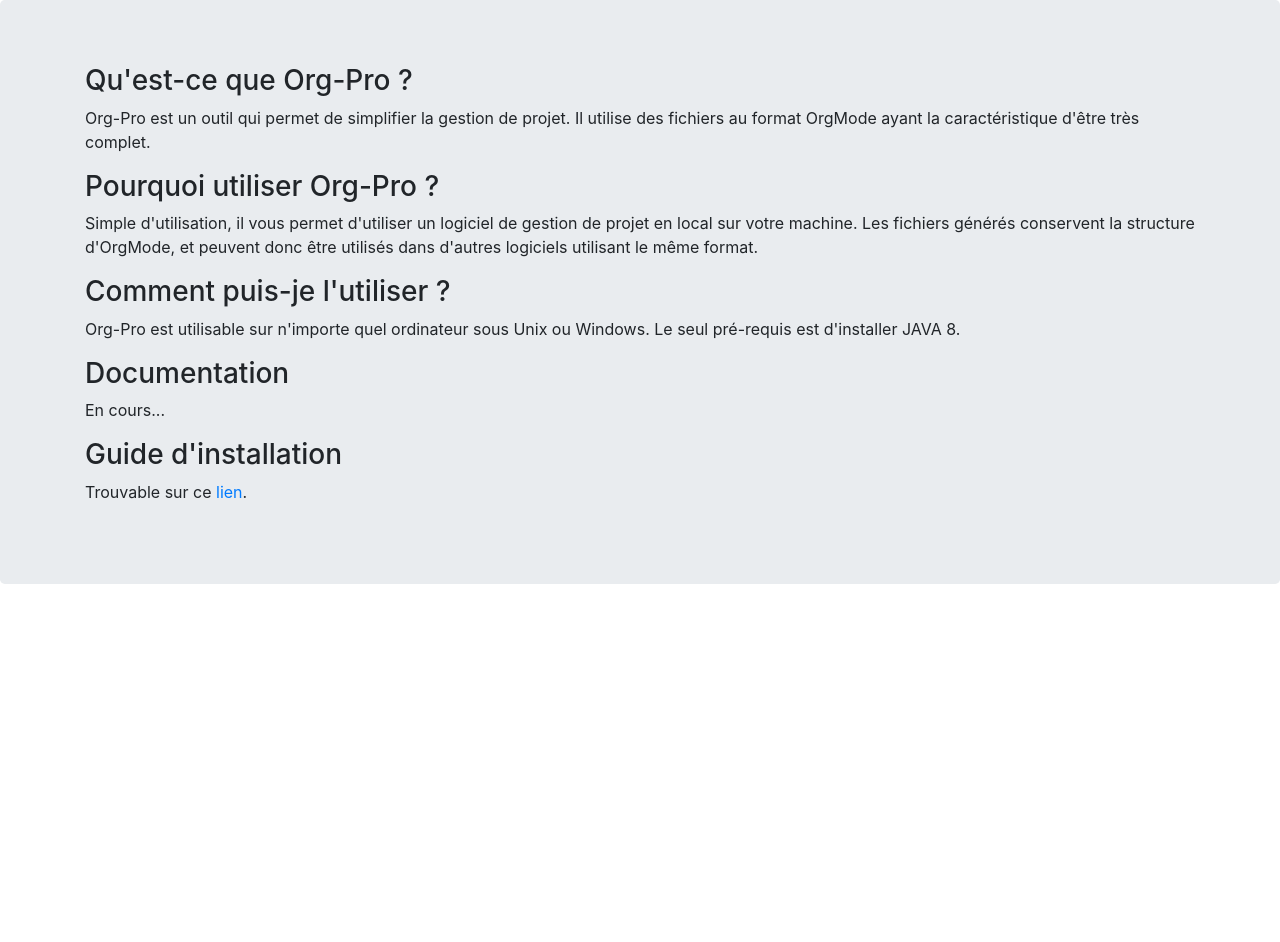
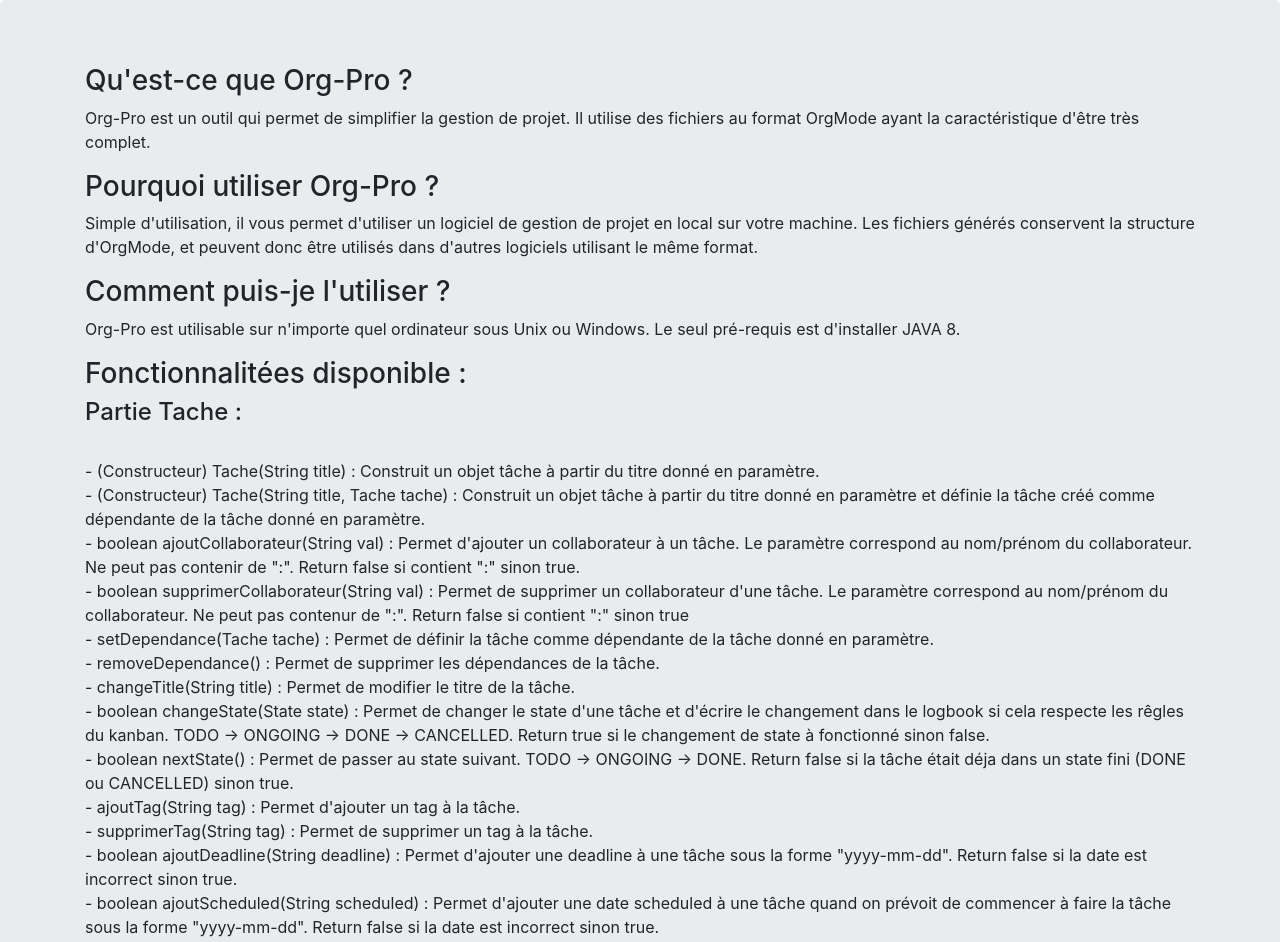
Before and after one commit to Org-Pro/orgpro-api, a plain HTML site: page index.html in a window 1280 px wide. Shown: the top 942 px of the page. Before the commit the page ends 800 px from the top, so only its background shows below. Drawn offline with nearby package versions, Linux system fonts and the light colour scheme.

Commit message:
Update index.html

```diff
--- a/index.html
+++ b/index.html
@@ -11,8 +11,57 @@
 	<h3>Comment puis-je l'utiliser ?</h3>
 	<p>Org-Pro est utilisable sur n'importe quel ordinateur sous Unix ou Windows. Le seul pré-requis est d'installer JAVA 8.</p>
 
-	<h3>Documentation</h3>
-	<p>En cours...</p>
+	<h3>Fonctionnalitées disponible :</h3>
+		<h4>Partie Tache : </h4><br>
+			<p>
+			- (Constructeur) Tache(String title) :	Construit un objet tâche à partir du titre donné en paramètre.<br>
+
+			- (Constructeur) Tache(String title, Tache tache) : Construit un objet tâche à partir du titre donné en paramètre et définie la tâche créé comme dépendante de la tâche donné en paramètre.<br>
+
+			- boolean ajoutCollaborateur(String val) : Permet d'ajouter un collaborateur à un tâche. Le paramètre correspond au nom/prénom du collaborateur. Ne peut pas contenir de ":". Return false si contient ":" sinon true.<br>
+
+			- boolean supprimerCollaborateur(String val) : Permet de supprimer un collaborateur d'une tâche. Le paramètre correspond au nom/prénom du collaborateur. Ne peut pas contenur de ":". Return false si contient ":" sinon true<br>
+
+			- setDependance(Tache tache) : Permet de définir la tâche comme dépendante de la tâche donné en paramètre.<br>
+
+			- removeDependance() : Permet de supprimer les dépendances de la tâche.<br>
+
+			- changeTitle(String title) : Permet de modifier le titre de la tâche.<br>
+
+			- boolean changeState(State state) : Permet de changer le state d'une tâche et d'écrire le changement dans le logbook si cela respecte les rêgles du kanban. TODO -> ONGOING -> DONE -> CANCELLED. Return true si le changement de state à fonctionné sinon false.<br>
+
+			- boolean nextState() : Permet de passer au state suivant. TODO -> ONGOING -> DONE. Return false si la tâche était déja dans un state fini (DONE ou CANCELLED) sinon true.<br>
+
+			- ajoutTag(String tag) : Permet d'ajouter un tag à la tâche.<br>
+
+			- supprimerTag(String tag) : Permet de supprimer un tag à la tâche.<br>
+
+			- boolean ajoutDeadline(String deadline) : Permet d'ajouter une deadline à une tâche sous la forme "yyyy-mm-dd". Return false si la date est incorrect sinon true.<br>
+
+			- boolean ajoutScheduled(String scheduled) : Permet d'ajouter une date scheduled à une tâche quand on prévoit de commencer à faire la tâche sous la forme "yyyy-mm-dd". Return false si la date est incorrect sinon true.<br>
+
+			- boolean ajoutClosed(String closed) : Permet d'ajouter une date closed à une tâche quand la tâche est fini sous la forme "yyyy-mm-dd". Return false si la date est incorrect sinon true.<br>
+
+			- boolean ajoutProperty(String name, String value, boolean constructor) : Permet d'ajouter une property à un tâche à partir de la clé (name) et de sa valeur (value). On ne peut pas modifier les property "ID, DEPENDENCE, COLLABORATOR, CLOCK" sauf si le paramètre constructeur vaut true. Return true si l'ajout est passé.<br>
+
+			- boolean supprimerProperty(String name, boolean interne) : Permet de supprimer une property à partir de la clé (name). On ne peut pas modifier les property "ID, DEPENDENCE, COLLABORATOR, CLOCK" sauf si le paramètre interne vaut true. Return true si la suppression est passé.<br>
+
+			- boolean ecritureFichier(String path, boolean append) : Permet d'écrire les données de la tâche dans un fichier donné en paramètre (path). Si le paramètre append vaut true l'écriture se fera à la fin du fichier sinon elle écrasera le fichier. Return true si l'écriture est passé sinon false.<br>
+
+			- static List&ltTache&gt lectureFichier(String path) : Permet de lire un fichier à partir du path. Return la liste de tâche récupérer dans le fichier sinon null.<br>
+
+			- static boolean supprimerTache(List&ltTache&gt taches, int numTache) : Permet de supprimer une tâche d'une liste en paramètre (taches) à partir du numéro de la tâche dans la liste (numTache). Si d'autre tâche dépende de la tâche à supprimer alors elles seront supprimer aussi. Return true si la suppression est passé sinon false.<br>
+
+			- static boolean deleteDependanceListe(Liste&ltTache&gt list, int numTache) : Permet de rendre indépendante une tâche si elle possède une dépendance en donnant le numéro de la tâche (numTache) dans la liste (list). La méthode va réorganiser la liste en mettant la tache à la fin de la liste.
+			La tâche choisi ne peut pas devenir indépendante s'il existe dans la liste une tâche qui dépend d'elle. Return true si la suppression de dépendance est passé sinon false.<br>
+
+			- String toString() : Retourne les info de la tâche comme elles sont écrit dans le fichier.<br><br>
+
+			<h4>Partie Scrum : </h4><br>
+			- static Liste&ltTache&gt listerTacheState(Liste&ltTache&gt liste, State state) : A partir de la liste en paramètre (liste), la méthode va retourner une liste de tâche qui sont dans l'état donné en paramètre (state).<br>
+
+			- static Liste&ltTache&gt listerTacheScheduled(Liste&ltTache&gt liste) : A partir de la liste en paramètre (liste), la méthode va retourner une liste de tâche qui ont leurs date scheduled passé et qui sont toujours dans l'état TODO.
+	</p>
 
 	<h3>Guide d'installation</h3>
 	<p>Trouvable sur ce <a href="https://github.com/Org-Pro/orgpro-api/blob/master/README.md">lien</a>.</p>
```
